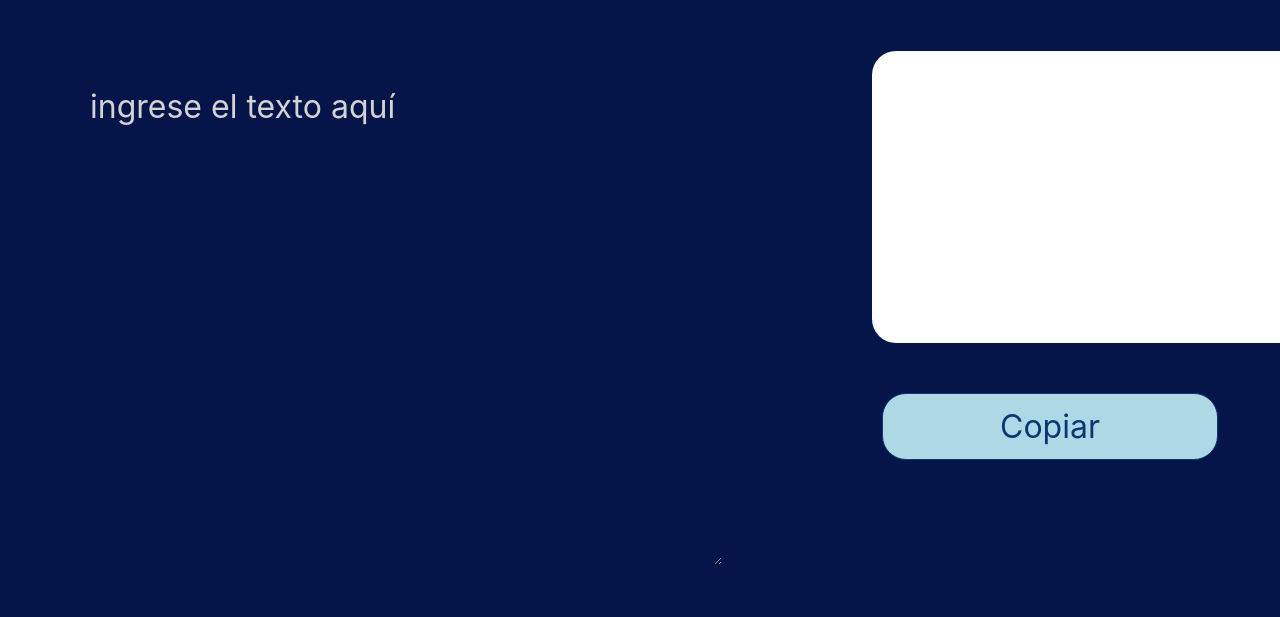
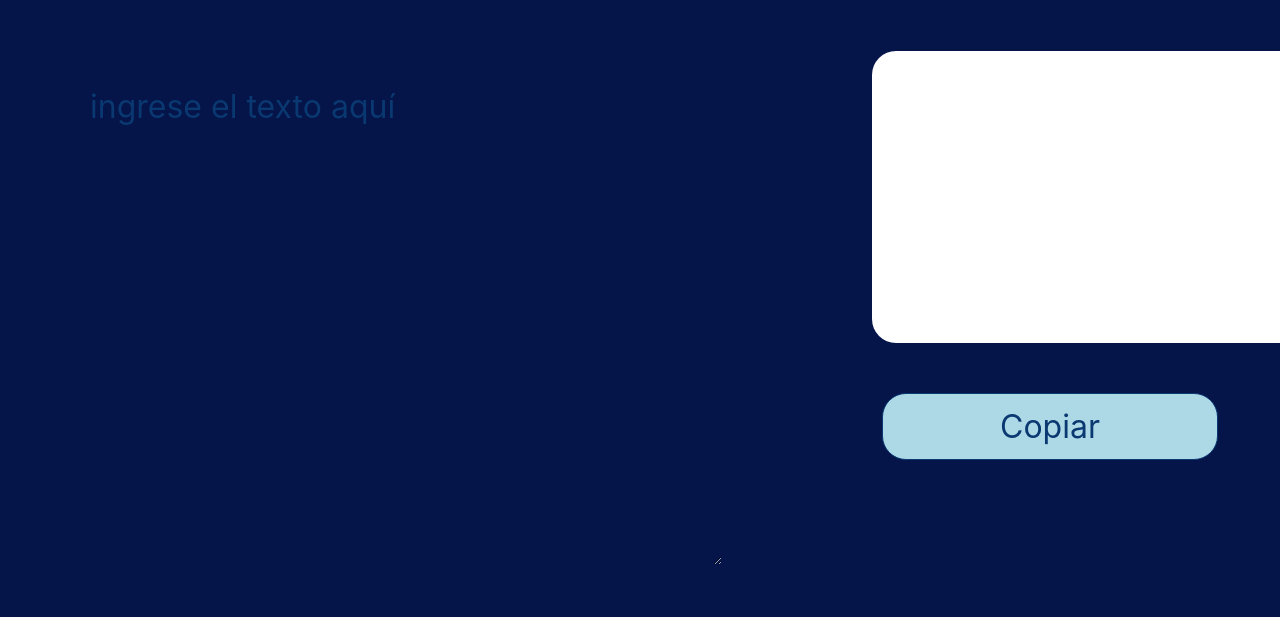
Before and after one commit to Otilohc/Challenge, a plain HTML site: page index.html in a window 1280 px wide. Shown: the part 150-767 px from the top of the page. Drawn offline with Linux system fonts and the light colour scheme.

Commit message:
Segundos cambios

```diff
--- a/style.css
+++ b/style.css
@@ -32,7 +32,7 @@ main {
 }
 
 ::placeholder {
-    color: lightgray;
+    color: #0a3871;
 }
 
 .areadetexto:focus {
```
